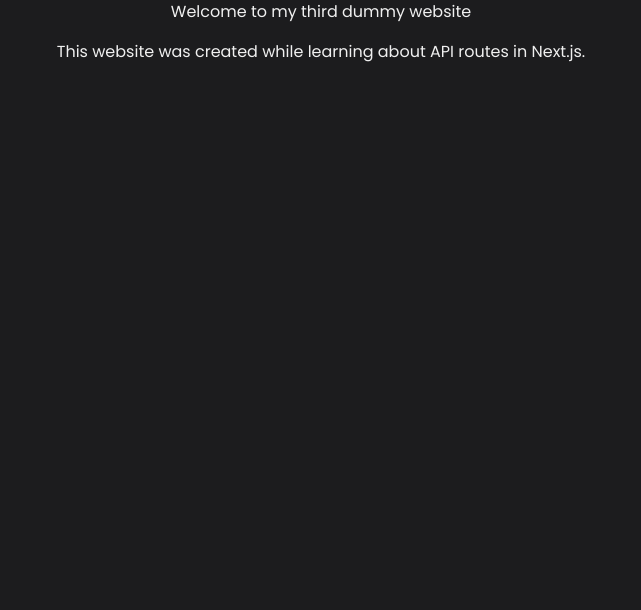
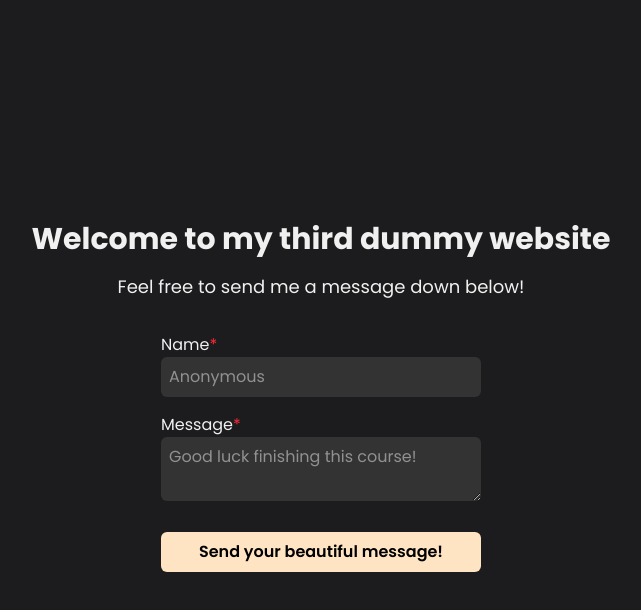
Before and after one commit to KaritaLaine/Fundamentals-of-Next.js, a Next.js app in the folder 3-api-routes-in-next.js/: page / in a window 1280 px wide. Shown: the top 610 px of the page, without its empty margins (319-960 px from the left). Built offline with nearby package versions, Linux system fonts and the light colour scheme.

Commit message:
task6: use contact form component

```diff
--- a/3-api-routes-in-next.js/app/page.tsx
+++ b/3-api-routes-in-next.js/app/page.tsx
@@ -1,10 +1,16 @@
+import ContactForm from "./components/contact-form/contact-form";
+
 const Home = () => {
 	return (
-		<div className="flex flex-1 flex-col items-center justify-center gap-[1rem]">
-			<h1>Welcome to my third dummy website</h1>
-			<p>
-				This website was created while learning about API routes in Next.js.
-			</p>
+		<div className="flex flex-1 flex-col items-center justify-center gap-[1rem] min-h-screen gap-[2rem]">
+			<div className="flex flex-col items-center gap-[1rem] text-center">
+				<h1 className="text-3xl font-bold">
+					Welcome to my third dummy website
+				</h1>
+				<p className="text-lg">Feel free to send me a message down below!</p>
+			</div>
+
+			<ContactForm />
 		</div>
 	);
 };
```
